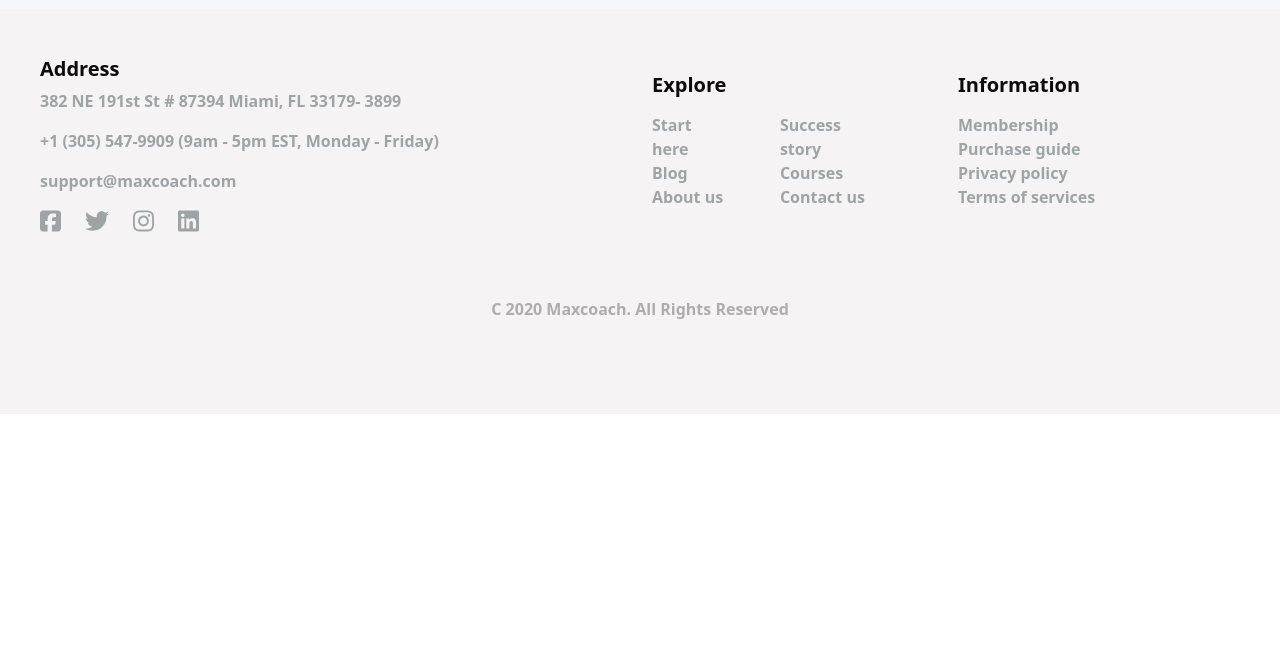
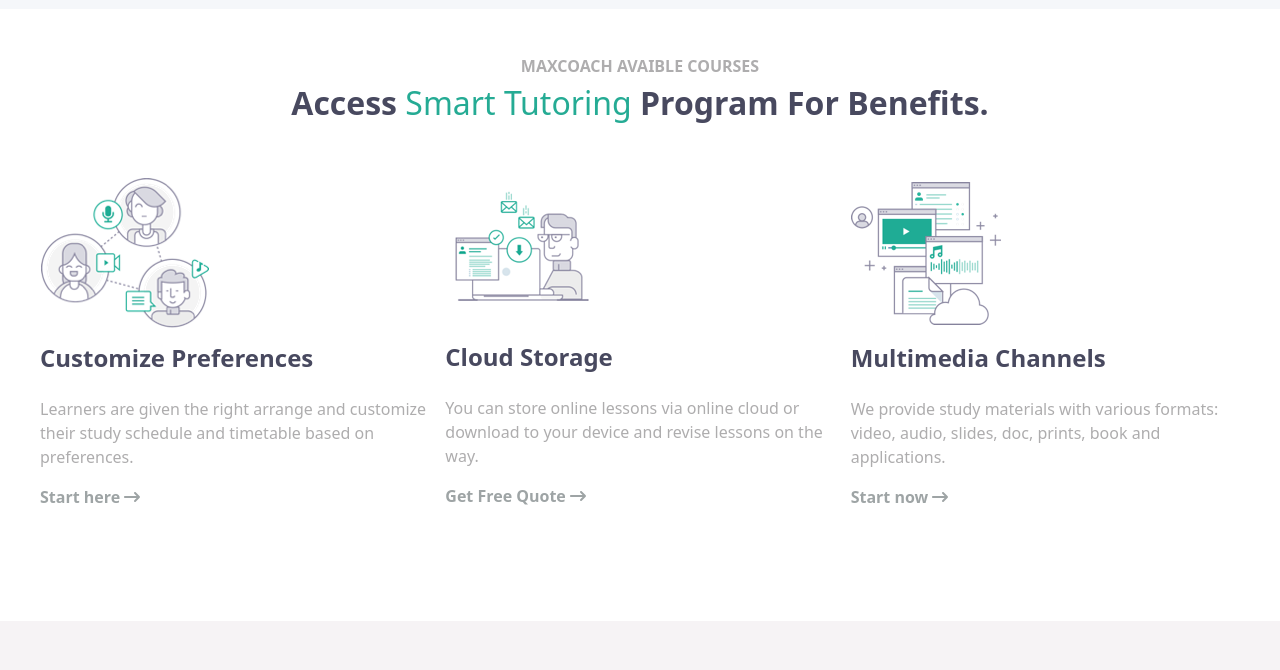
Before and after one commit to giuseppesciacca/proj-html-vuejs, a Vue app: page / in a window 1280 px wide. Shown: the part 1810-2480 px from the top of the page. Before the commit the page ends 2224 px from the top, so only its background shows below. Built offline with nearby package versions, Linux system fonts and the light colour scheme.

Commit message:
[add] accessTutoring component

```diff
--- /dev/null
+++ b/src/components/AccessTutoring.vue
@@ -0,0 +1,74 @@
+<script>
+export default {
+    name: 'AccessTutoring'
+
+}
+</script>
+
+<template>
+    <section id="access_tutoring" class="py-5 text-center">
+        <div class="my_container">
+            <h6 class="fw-semibold">MAXCOACH AVAIBLE COURSES</h6>
+            <h2>Access <span>Smart Tutoring</span> Program For Benefits.</h2>
+
+            <div class="row text-start justify-content-center py-5 g-3">
+                <div class="col-4">
+                    <img class="img-fluid" src="../assets/img/home-2-image-box-01.png" alt="">
+                    <h4 class="py-3">Customize Preferences</h4>
+                    <p>Learners are given the right arrange and customize their study schedule and timetable based on
+                        preferences.</p>
+
+                    <p><a href="#">Start here <font-awesome-icon :icon="['fas', 'arrow-right-long']" /></a></p>
+                </div>
+                <!-- /card -->
+
+                <div class="col-4">
+                    <img class="img-fluid" src="../assets/img/home-2-image-box-02.png" alt="">
+                    <h4 class="py-3">Cloud Storage</h4>
+                    <p>You can store online lessons via online cloud or download to your device and revise lessons on the
+                        way.</p>
+
+                    <p><a href="#">Get Free Quote <font-awesome-icon :icon="['fas', 'arrow-right-long']" /></a></p>
+                </div>
+                <!-- /card -->
+
+                <div class="col-4">
+                    <img class="img-fluid" src="../assets/img/home-2-image-box-03.png" alt="">
+                    <h4 class="py-3">Multimedia Channels</h4>
+                    <p>We provide study materials with various formats: video, audio, slides, doc, prints, book and
+                        applications.</p>
+
+                    <p><a href="#">Start now <font-awesome-icon :icon="['fas', 'arrow-right-long']" /></a></p>
+                </div>
+                <!-- /card -->
+
+            </div>
+        </div>
+    </section>
+</template>
+
+<style lang="scss" scoped>
+@use '../assets/scss/partials/variables.scss' as *;
+
+h6,
+p {
+    color: $shady_lady;
+}
+
+h2,
+h4 {
+    color: $gun_powder;
+    font-weight: bold;
+
+    span {
+        color: $jungle_green;
+        font-weight: 500;
+    }
+}
+
+a {
+    text-decoration: none;
+    color: $edward;
+    font-weight: bold;
+}
+</style>
--- a/src/components/PageMain.vue
+++ b/src/components/PageMain.vue
@@ -1,12 +1,14 @@
 <script>
 import JumbotronVue from './JumbotronVue.vue';
 import FeaturedCourses from './FeaturedCourses.vue';
+import AccessTutoring from './AccessTutoring.vue';
 
 export default {
     name: 'PageMain',
     components: {
         JumbotronVue,
-        FeaturedCourses
+        FeaturedCourses,
+        AccessTutoring,
     }
 }
 </script>
@@ -15,9 +17,10 @@ export default {
     <main>
         <JumbotronVue />
         <FeaturedCourses />
-
-
+        <AccessTutoring />
     </main>
 </template>
 
-<style lang="scss" scoped></style>
+<style lang="scss" scoped>
+@use '../assets/scss/partials/variables.scss' as *;
+</style>
```
Also changed, not shown: src/assets/img/home-2-image-box-02.png (added).
